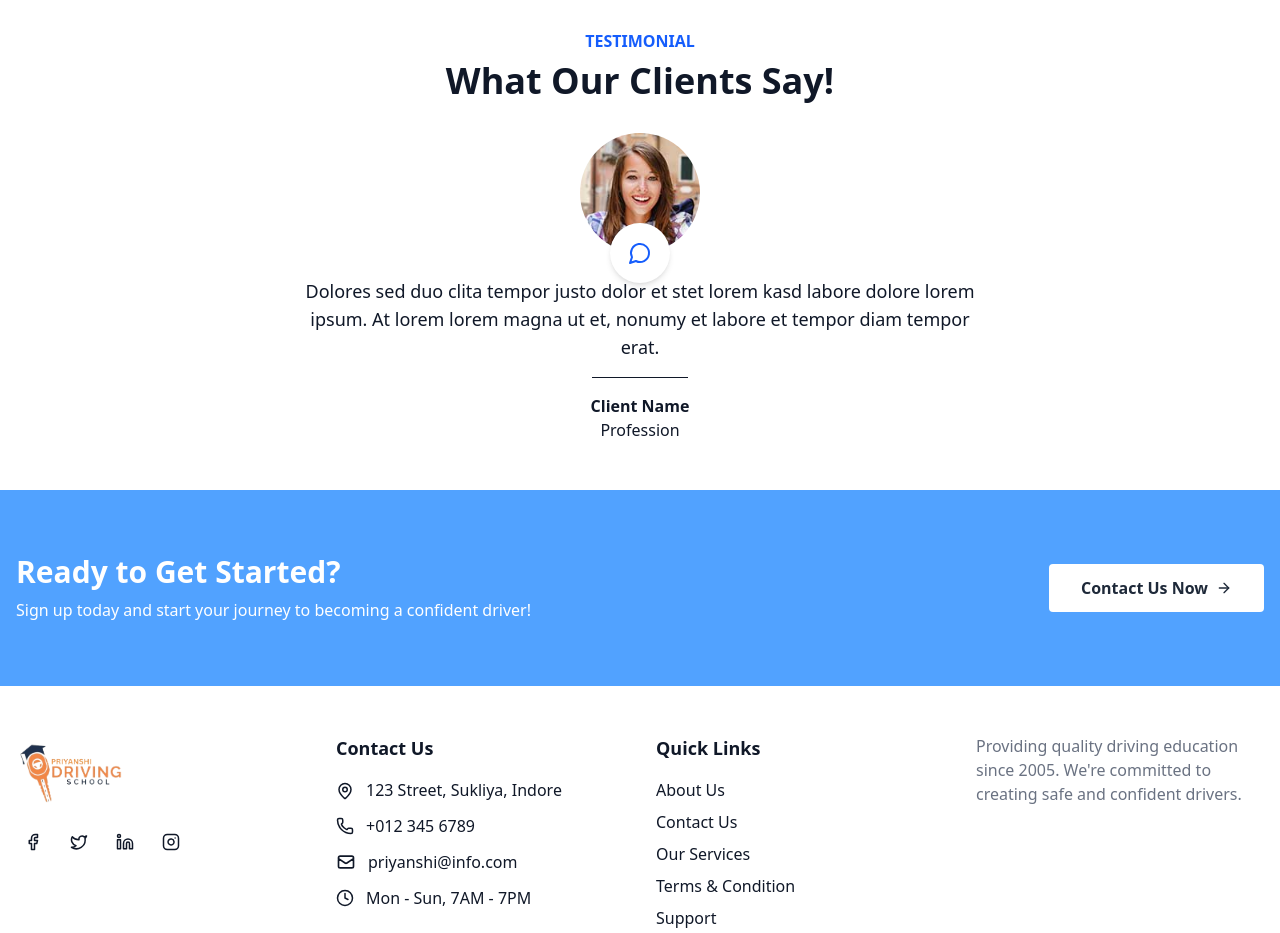
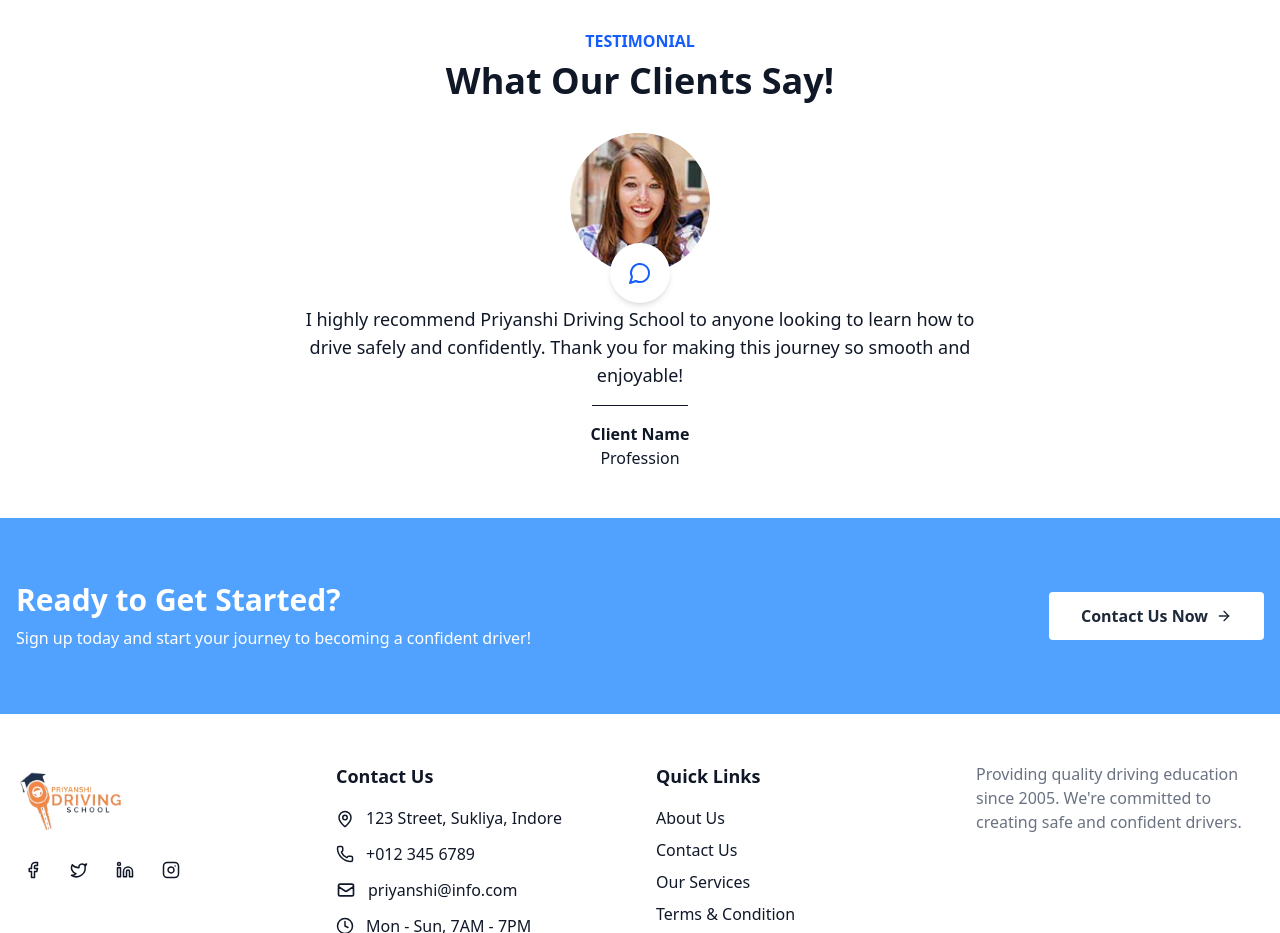
Before and after one commit to Siddharth2906/DrivingSchool, a React (Vite) app: page / in a window 1280 px wide. Shown: the part 4000-4933 px from the top of the page. Built offline with nearby package versions, Linux system fonts and the light colour scheme.

Commit message:
testimonal updated

```diff
--- a/src/Homepage/Testimonal.jsx
+++ b/src/Homepage/Testimonal.jsx
@@ -7,21 +7,21 @@
 const testimonials = [
     {
       id: 1,
-      content: "Dolores sed duo clita tempor justo dolor et stet lorem kasd labore dolore lorem ipsum. At lorem lorem magna ut et, nonumy et labore et tempor diam tempor erat.",
+      content: "I had an excellent experience with Priyanshi Driving School ! The instructors were patient, professional, and extremely knowledgeable.",
       name: "Client Name",
       profession: "Profession",
       image: img1
     },
     {
       id: 2,
-      content: "Dolores sed duo clita tempor justo dolor et stet lorem kasd labore dolore lorem ipsum. At lorem lorem magna ut et, nonumy et labore et tempor diam tempor erat.",
+      content: "What I appreciated most was how they tailored the lessons to my learning pace. The cars were clean and well-maintained, and scheduling classes was easy and flexible. ",
       name: "Client Name",
       profession: "Profession",
       image: img2
     },
     {
       id: 3,
-      content: "Dolores sed duo clita tempor justo dolor et stet lorem kasd labore dolore lorem ipsum. At lorem lorem magna ut et, nonumy et labore et tempor diam tempor erat.",
+      content: "I highly recommend Priyanshi Driving School to anyone looking to learn how to drive safely and confidently. Thank you for making this journey so smooth and enjoyable!",
       name: "Client Name",
       profession: "Profession",
       image:img3
@@ -56,11 +56,11 @@
      <div className="max-w-2xl w-full">
        <div className="relative">
          <div className="text-center">
-           <div className="relative mb-6">
+           <div className="relative mb-8">
              <img
                src={testimonials[currentTestimonial].image}
                alt={testimonials[currentTestimonial].name}
-               className="rounded-full mx-auto w-30 h-30"
+               className="rounded-full mx-auto w-35 h-35"
              />
              <div className="absolute top-full left-1/2 transform -translate-x-1/2 -translate-y-1/2 flex items-center justify-center bg-white rounded-full shadow-md" style={{ width: '60px', height: '60px' }}>
                <MessageCircle size={24} className="text-blue-600" />
```
